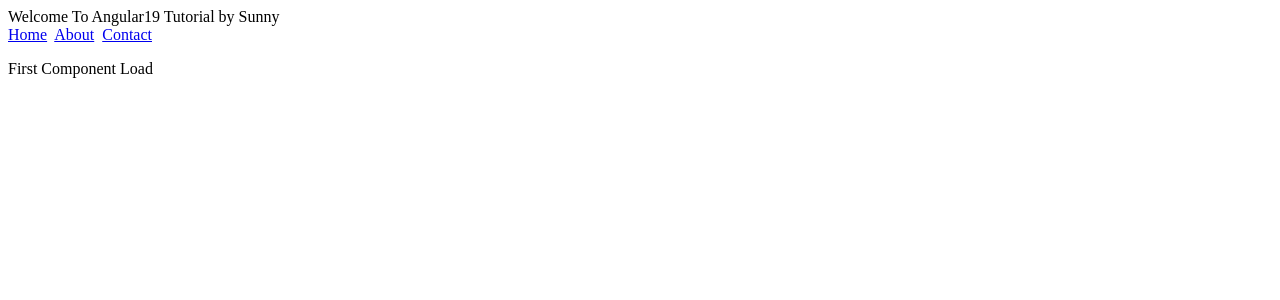
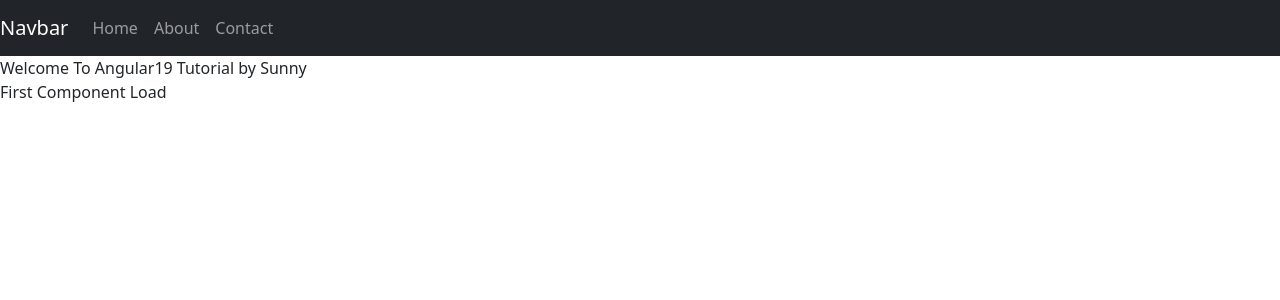
Before and after one commit to sunnysood1may/Angular19Tutorial, an Angular app: page / in a window 1280 px wide. Shown: the top 300 px of the page. Built offline with nearby package versions, Linux system fonts and the light colour scheme.

Commit message:
navbar header

```diff
--- a/angular.json
+++ b/angular.json
@@ -27,9 +27,12 @@
               }
             ],
             "styles": [
-              "src/styles.css"
+              "src/styles.css",
+              "node_modules/bootstrap/dist/css/bootstrap.min.css"
             ],
-            "scripts": [],
+            "scripts": [
+              "node_modules/bootstrap/dist/js/bootstrap.bundle.min.js"
+            ],
             "server": "src/main.server.ts",
             "outputMode": "server",
             "ssr": {
--- a/package.json
+++ b/package.json
@@ -20,6 +20,7 @@
     "@angular/platform-server": "^19.2.0",
     "@angular/router": "^19.2.0",
     "@angular/ssr": "^19.2.0",
+    "bootstrap": "^5.3.3",
     "express": "^4.18.2",
     "rxjs": "~7.8.0",
     "tslib": "^2.3.0",
--- a/src/app/app.component.html
+++ b/src/app/app.component.html
@@ -52,17 +52,12 @@
   }
 </style>
 
+<app-header></app-header>
+
 <main class="main">
   <div class="content">
     Welcome To Angular19 Tutorial by Sunny
   </div>
 </main>
 
-<div>
-  <a routerLink="/">Home</a>&nbsp;
-  <a routerLink="about">About</a>&nbsp;
-  <a routerLink="contact">Contact</a>
-</div>
-
-
 <router-outlet />
--- a/src/app/app.component.ts
+++ b/src/app/app.component.ts
@@ -1,10 +1,11 @@
 import { Component } from '@angular/core';
 import { RouterLink, RouterOutlet } from '@angular/router';
 import { FirstComponent } from './first/first.component';
+import { HeaderComponent } from './header/header.component';
 
 @Component({
   selector: 'app-root',
-  imports: [RouterOutlet, RouterLink],
+  imports: [RouterOutlet, RouterLink, HeaderComponent],
   templateUrl: './app.component.html',
   styleUrl: './app.component.css'
 })
--- /dev/null
+++ b/src/app/header/header.component.html
@@ -0,0 +1,20 @@
+<nav class="navbar navbar-expand-lg navbar-light bg-primary navbar-dark bg-dark">
+  <a class="navbar-brand" href="#">Navbar</a>
+  <button class="navbar-toggler" type="button" data-toggle="collapse" data-target="#navbarSupportedContent" aria-controls="navbarSupportedContent" aria-expanded="false" aria-label="Toggle navigation">
+    <span class="navbar-toggler-icon"></span>
+  </button>
+
+  <div class="collapse navbar-collapse" id="navbarSupportedContent">
+    <ul class="navbar-nav mr-auto">
+      <li class="nav-item active">
+        <a class="nav-link" routerLink="/">Home</a>
+      </li>
+      <li class="nav-item">
+        <a class="nav-link" routerLink="about">About</a>
+      </li>
+      <li class="nav-item">
+      <a class="nav-link" routerLink="contact">Contact</a>
+      </li>
+    </ul>
+  </div>
+</nav>
```
Also changed, not shown: src/app/header/header.component.ts (added, +12 -0 lines), src/app/header/header.component.css (added), 2 other files (tests, documents, lock files or other folders).
